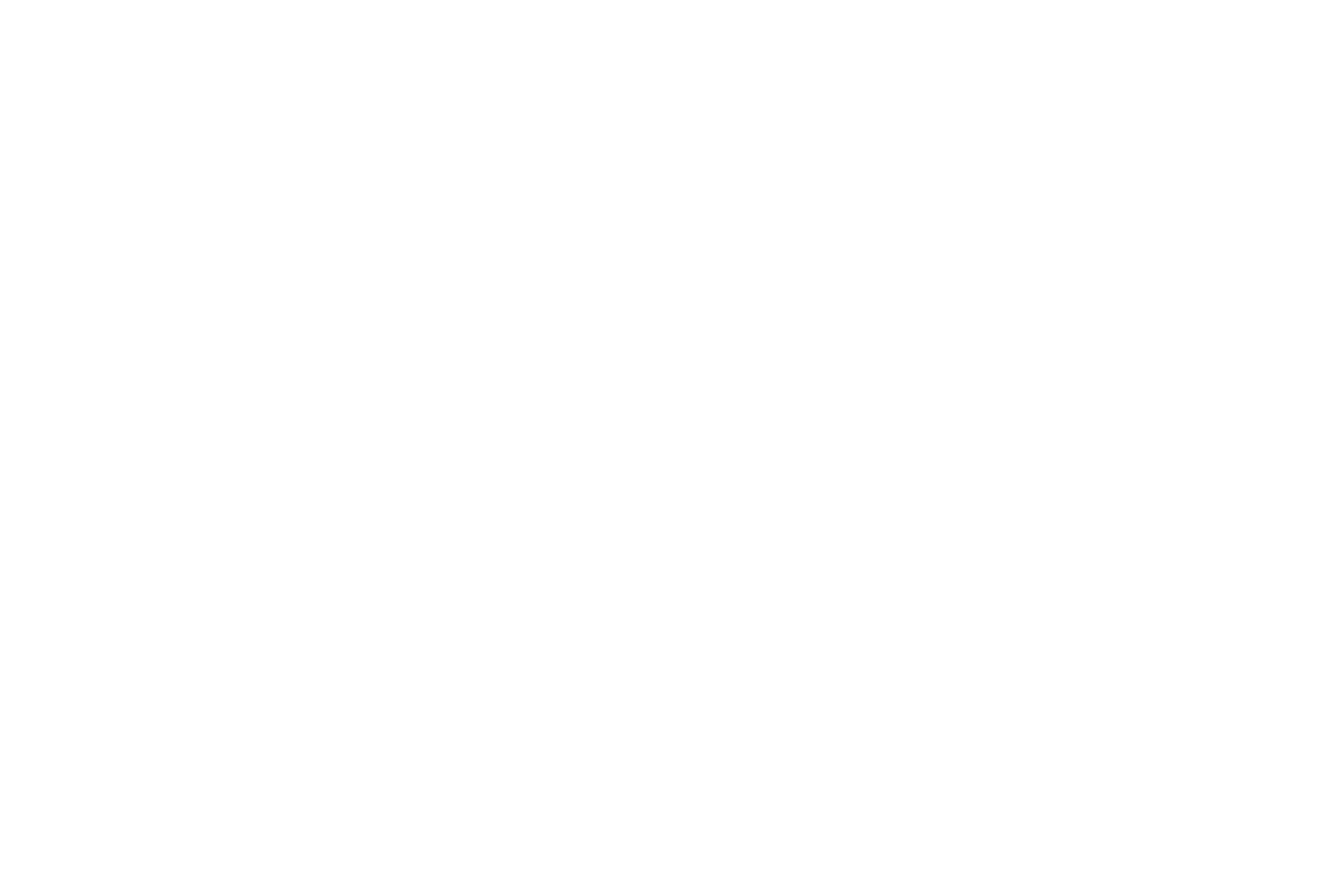
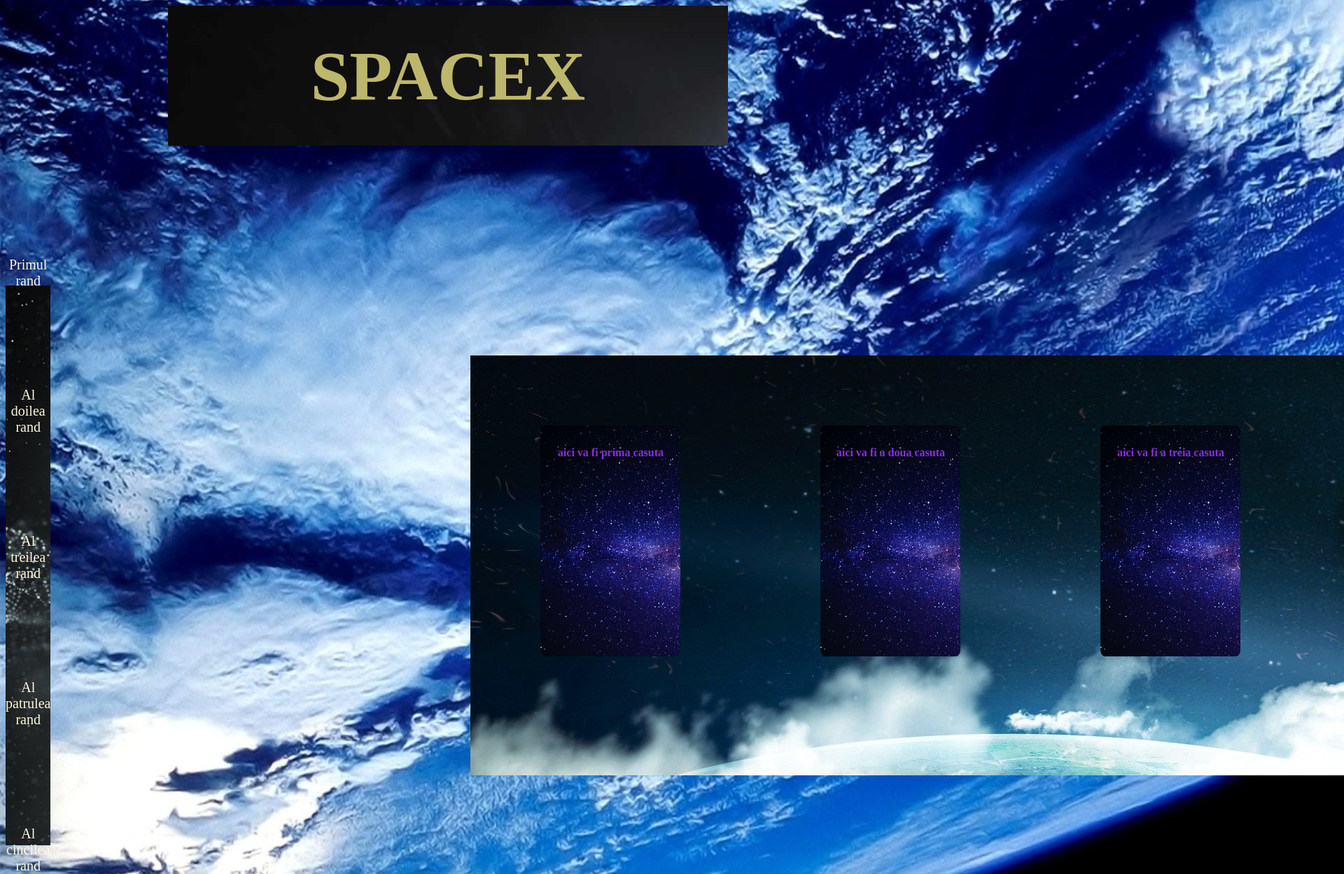
Before and after one commit to VladMr1/cursfe, a plain HTML site: page secondPage.html in a window 1280 px wide. Shown: the top 1249 px of the page at 70% size, 1920 px wide, since content can reach past the window. Before the commit the page ends 800 px from the top, so only its background shows below. Drawn offline with Linux system fonts and the light colour scheme.

Commit message:
updatesecondpage

```diff
--- a/firstStyles.css
+++ b/firstStyles.css
@@ -1,3 +1,93 @@
 h1 {
     color: green;
 }
+
+#headsecondpage{
+width: 300px;
+height: 300px;
+
+color:blue;
+}
+
+
+.patrate {
+    background-color: cadetblue;
+    border-radius: 3%;
+    margin: 100px;
+    height: 300px;
+    width: 300px;
+    color:blueviolet;
+}
+
+
+#TITLU {
+    font-size: 100px;
+    background-image: url(spaceX1jpg.jpg) ;
+    height: 200px;
+    width: 800px;
+    background-color: darkblue;
+    color: darkkhaki;
+    display: flex;
+    align-self: center;
+    justify-content: center;
+    align-items: center;
+}
+
+#coloana1{
+    display: flex;
+    font-size: 20px;
+    color: cornsilk;
+    height: 800px;
+    width: 200px;
+    background-image: url(gri.jpg);
+    text-align: center;
+    gap: 100px;
+    justify-content: center;
+    flex-direction: column;
+}
+
+#coloana2{
+    display: flex;
+    font-size: 20px;
+    color: cornsilk;
+    height: 800px;
+    width: 200px;
+    background-image: url(gri.jpg);
+    text-align: center;
+    gap: 100px;
+    justify-content: center;
+    flex-direction: column;
+}
+
+#divulprincipal{
+    background-image: url(divspace.jpg) ;
+    display: flex;
+    align-self: center;
+    background-color: rgb(109, 112, 107);
+    height: 600px;
+    width: 1600px;
+
+}
+
+
+body{
+    background-color: black;
+    display: flex;
+    flex-direction: column;
+    gap: 200px;
+    background-image: url(spacewide.jpg);
+}
+
+#divulpentrucoloanasidivulprincipal{
+display: flex;
+gap: 600px;
+
+}
+
+
+.patrate{
+    display: flex;
+    background-image: url(galaxypatrate.jpeg) ;
+    justify-content: center;
+    padding-top: 30px;
+}
--- a/secondPage.html
+++ b/secondPage.html
@@ -2,11 +2,47 @@
 <html>
 
     <head>
+      <link rel="stylesheet" href="firstStyles.css">
       <title>Second Page</title>
 
     </head>
+
     <body>
-        <div></div>
+
+    <div id="TITLU"><b>SPACEX</b></div>
+
+    <div id="divulpentrucoloanasidivulprincipal">
+      <div id="coloana1">
+        <p>Primul rand</p>
+        <p>Al doilea rand</p>
+        <p>Al treilea rand</p>
+        <p>Al patrulea rand</p>
+        <p>Al cincilea rand</p>
+      </div>
+      <div id="divulprincipal">
+          <div class="patrate"><b>aici va fi prima casuta</b></div>
+          <div class="patrate"><b>aici va fi a doua casuta</b></div>
+          <div class="patrate"><b>aici va fi a treia casuta</b></div>
+          <div class="patrate"><b>aici va fi a patra casuta</b></div>
+      </div>
+
+      <div id="coloana2">
+
+        <p>Primul rand</p>
+        <p>Al doilea rand</p>
+        <p>Al treilea rand</p>
+        <p>Al patrulea rand</p>
+        <p>Al cincilea rand</p>
+
+
+
+
+
+      </div>
+
+    </div>
+
+
 
 
     </body>
```
Also changed, not shown: digital.jpg (added), divspace.jpg (added), galaxypatrate.jpeg (added), galben.jpg (added), gri.jpg (added), metal.jpg (added), spaceX1jpg.jpg (added), spacewide.jpg (added).
